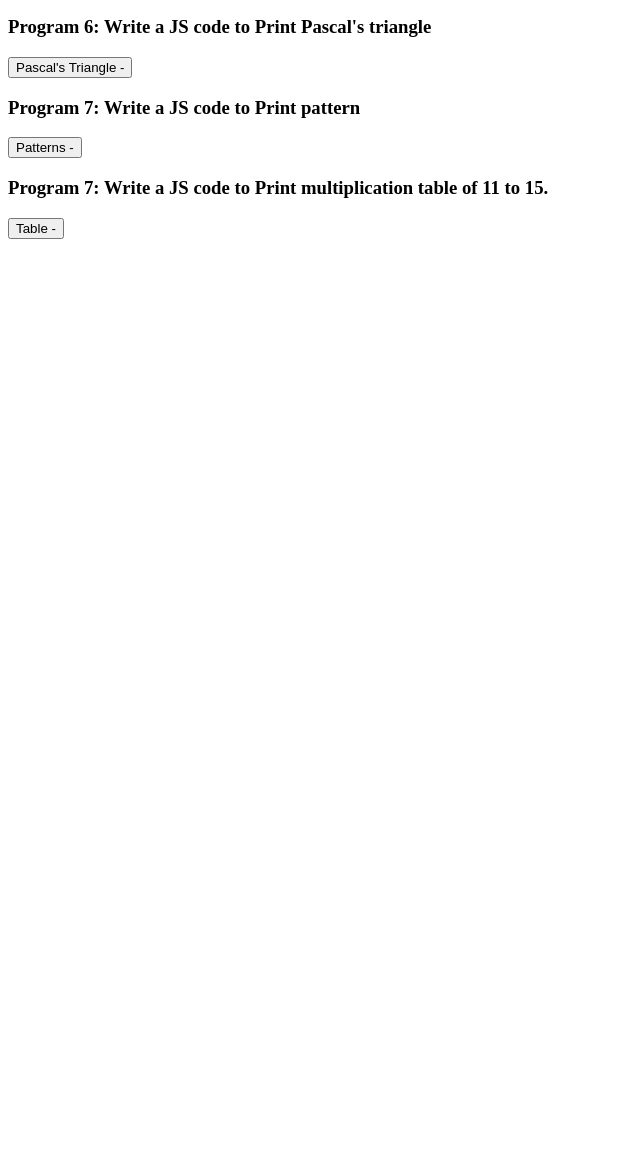
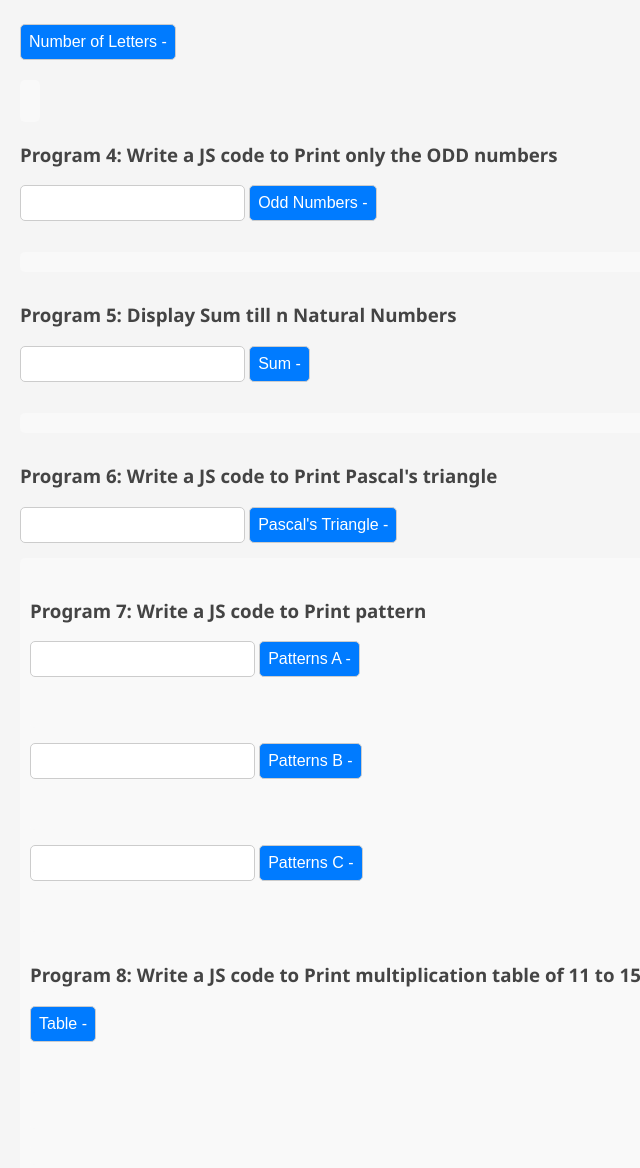
Before and after one commit to VamP08/Uni-Work, a plain HTML site: page SEM-4/Javascript/ASSIGNMENT - 5/index.html in a window 1280 px wide. Shown: the part 503-1671 px from the top of the page, without its empty margins (0-640 px from the left). Before the commit the page ends 800 px from the top, so only its background shows below. Drawn offline with Linux system fonts and the light colour scheme.

Commit message:
JS Assignment 5 done

```diff
--- a/SEM-4/Javascript/ASSIGNMENT - 5/index.html
+++ b/SEM-4/Javascript/ASSIGNMENT - 5/index.html
@@ -38,20 +38,30 @@
 
   <!-- Program 6: Write a JS code to Print Pascal's triangle -->
   <h3>Program 6: Write a JS code to Print Pascal's triangle</h3>
-  <button onclick="PascalTri()">Pascal's Triangle -</button>
-  <p id="PT"><p>
+  <input type="number" id="PascalTri">
+  <button onclick="printPascalsTriangle()">Pascal's Triangle -</button>
+  <div id="PT"><div>
 
   <!-- Program 7 Write a JS code to Print pattern -->
   <h3>Program 7: Write a JS code to Print pattern</h3>
-  <button onclick="Patterns()">Patterns -</button>
+  <input type="text" id="P1">
+  <button onclick="PatternA()">Patterns A -</button>
   <p id="t1"></p>
+  <input type="number" id="P2">
+  <button onclick="PatternB()">Patterns B -</button>
   <p id="t2"></p>
+  <input type="number" id="P3">
+  <button onclick="PatternC()">Patterns C -</button>
   <p id="t3"></p>
 
   <!-- Program 8 Write a JS code to Print multiplication table of 11 to 15. -->
-  <h3>Program 7: Write a JS code to Print multiplication table of 11 to 15.</h3>
+  <h3>Program 8: Write a JS code to Print multiplication table of 11 to 15.</h3>
   <button onclick="MulTable()">Table -</button>
-
+  <p id="Table11"></p>
+  <p id="Table12"></p>
+  <p id="Table13"></p>
+  <p id="Table14"></p>
+  <p id="Table15"></p>
   <script src="script.js"></script>
 
 </body>
--- a/SEM-4/Javascript/ASSIGNMENT - 5/script.js
+++ b/SEM-4/Javascript/ASSIGNMENT - 5/script.js
@@ -61,4 +61,93 @@ function SumN(){
         outputDiv+=i;
     }
     document.getElementById("SumAll").textContent = outputDiv;
+  }
+
+function generatePascalsTriangle(rows) {
+  let triangle = [];
+
+  for (let i = 0; i < rows; i++) {
+    triangle[i] = [];
+    for (let j = 0; j <= i; j++) {
+      if (j === 0 || j === i) {
+        triangle[i][j] = 1;
+      } else {
+        triangle[i][j] = triangle[i - 1][j - 1] + triangle[i - 1][j];
+      }
+    }
+  }
+
+  return triangle;
 }
+
+function printPascalsTriangle() {
+  let rows = parseInt(document.getElementById("PascalTri").value);
+  let pascalsTriangle = generatePascalsTriangle(rows);
+  let triangleDiv = document.getElementById("PT");
+  triangleDiv.innerHTML = ''; // Clear previous content
+
+  for (let i = 0; i < pascalsTriangle.length; i++) {
+    let rowDiv = document.createElement("div");
+    for (let j = 0; j < pascalsTriangle[i].length; j++) {
+      let cellSpan = document.createElement("span");
+      cellSpan.textContent = pascalsTriangle[i][j] + ' ';
+      rowDiv.appendChild(cellSpan);
+    }
+    triangleDiv.appendChild(rowDiv);
+  }
+}
+
+  function PatternA() {
+    let patternA = '';
+    let word = document.getElementById("P1").value;
+    for (let i = 1; i <= word.length; i++) {
+      patternA += word.substring(0, i) + '<br>';
+    }
+    document.getElementById("t1").innerHTML = patternA;
+  }
+
+  function PatternB() {
+    let patternB = '';
+    let num = document.getElementById("P2").value;
+    for (let i = num; i >= 1; i--) {
+      for (let j = num; j >= i; j--) {
+        patternB += j;
+      }
+      patternB += '<br>';
+    }
+    document.getElementById("t2").innerHTML = patternB;
+  }
+
+  function PatternC() {
+    let patternC = '';
+    let num = document.getElementById("P3").value;
+    for (let i = 1; i <= num; i++) {
+      for (let j = 1; j <= num - i + 1; j++) {
+        patternC += j;
+      }
+      for (let k = 1; k < i * 2 - 1; k++) {
+        patternC += '&nbsp;&nbsp;';
+      }
+      for (let l = num - i + 1; l >= 1; l--) {
+        patternC += l;
+      }
+      patternC += '<br>';
+    }
+    document.getElementById("t3").innerHTML = patternC;
+  }
+
+  function MulTable() {
+    printTable(11, "Table11");
+    printTable(12, "Table12");
+    printTable(13, "Table13");
+    printTable(14, "Table14");
+    printTable(15, "Table15");
+  }
+
+  function printTable(number, elementId) {
+    let tableContent = 'Multiplication Table of ' + number + '<br>';
+    for (let i = 1; i <= 10; i++) {
+      tableContent += number + ' x ' + i + ' = ' + (number * i) + '<br>';
+    }
+    document.getElementById(elementId).innerHTML = tableContent;
+  }
--- a/SEM-4/Javascript/ASSIGNMENT - 5/style.css
+++ b/SEM-4/Javascript/ASSIGNMENT - 5/style.css
@@ -0,0 +1,87 @@
+/* style.css */
+
+/* Body styles */
+body {
+    font-family: 'Segoe UI', Tahoma, Geneva, Verdana, sans-serif;
+    background-color: #f5f5f5;
+    margin: 20px;
+    padding: 0;
+  }
+
+  /* Heading styles */
+  h1 {
+    text-align: center;
+    color: #333;
+    margin-bottom: 30px;
+  }
+
+  h3 {
+    margin-top: 30px;
+    color: #444;
+  }
+
+  /* Input and button styles */
+  input[type="number"],
+  input[type="text"],
+  button {
+    margin-bottom: 15px;
+    padding: 8px;
+    border: 1px solid #ccc;
+    border-radius: 5px;
+    font-size: 16px;
+  }
+
+  button {
+    cursor: pointer;
+    background-color: #007bff;
+    color: #fff;
+    transition: background-color 0.3s ease;
+  }
+
+  button:hover {
+    background-color: #0056b3;
+  }
+
+  /* Paragraph styles */
+  p {
+    margin-bottom: 15px;
+    line-height: 1.5;
+  }
+
+  /* Output area styles */
+  p[id^="output"],
+  p[id^="SumAll"],
+  p[id^="PT"],
+  p[id^="t"],
+  p[id^="Table"] {
+    font-weight: bold;
+    font-size: 16px;
+    color: #333;
+  }
+
+  /* Specific styling for output areas */
+  #output1,
+  #output2,
+  #output3,
+  #output4,
+  #SumAll,
+  #PT,
+  #t1,
+  #t2,
+  #t3,
+  #Table11,
+  #Table12,
+  #Table13,
+  #Table14,
+  #Table15 {
+    background-color: #f9f9f9;
+    padding: 10px;
+    border-radius: 5px;
+  }
+
+  /* Enhance the button appearance on different states */
+  button:active,
+  button:focus {
+    outline: none;
+    box-shadow: 0 0 5px rgba(0, 123, 255, 0.5);
+  }
```
